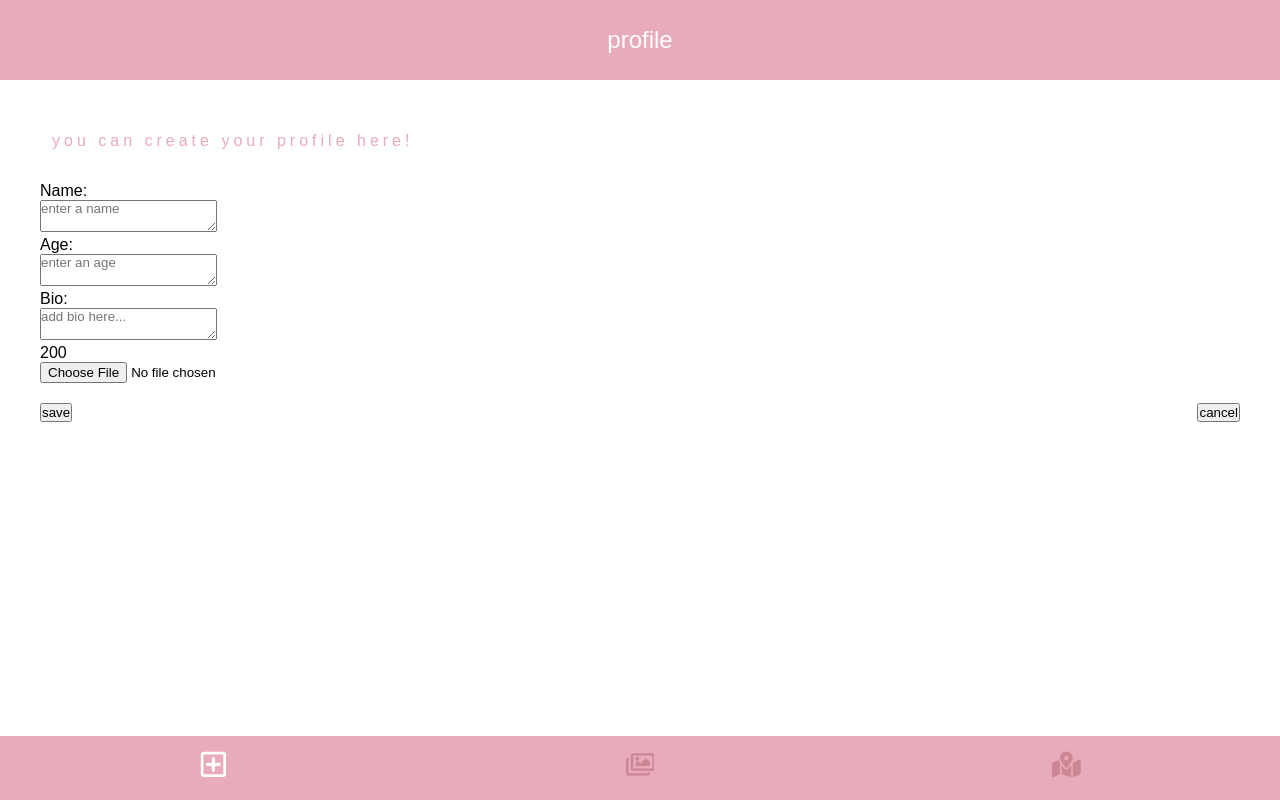
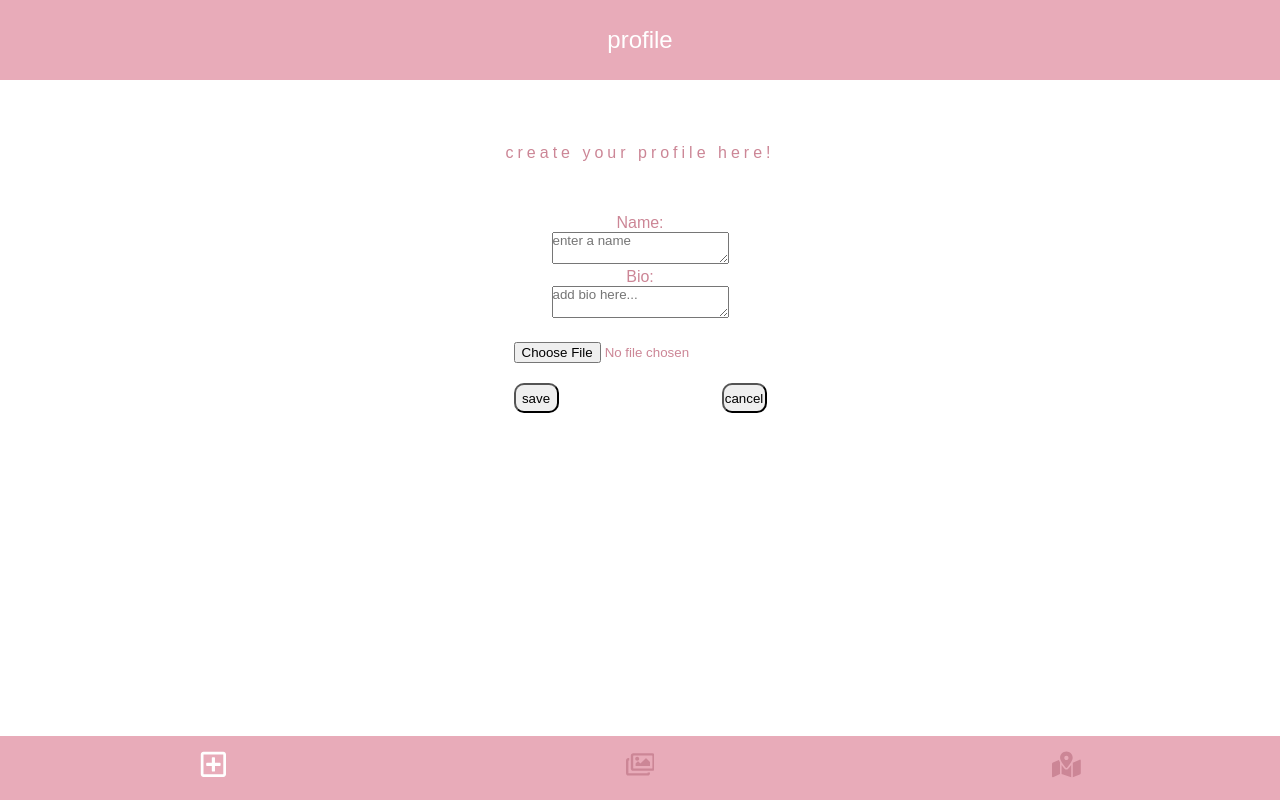
Before and after one commit to farapara/capstone-project, a React (Create React App) app: page /profile in a window 1280 px wide. Built offline with nearby package versions, Linux system fonts and the light colour scheme; a web font is replaced by a local one.

Commit message:
Add PlaceCard component

```diff
--- a/src/App.css
+++ b/src/App.css
@@ -16,6 +16,11 @@
   grid-template-rows: 10vh auto 8vh;
 }
 .Main {
+  display: flex;
+  flex-direction: column;
   overflow-y: scroll;
-  margin: 1.25rem;
+
+  padding: 2em;
+  text-align: center;
+  background-color: white;
 }
--- /dev/null
+++ b/src/components/AddProfileForm.css
@@ -0,0 +1,41 @@
+.Form-Wrapper {
+  display: flex;
+  flex-direction: column;
+  align-items: center;
+  margin: 20px;
+}
+
+.ProfileForm {
+  color: #cc8696;
+  margin: 20px;
+  align-items: center;
+}
+.FormButtons {
+  display: flex;
+  justify-content: space-between;
+  margin-top: 20px;
+}
+
+.Upload {
+  display: flex;
+  flex-direction: column;
+  align-items: center;
+  color: #cc8696;
+  text-align: center;
+  margin-top: 20px;
+}
+
+.Submit {
+  height: 30px;
+  width: 45px;
+  border-radius: 10px;
+  text-align: center;
+  transition: 1s;
+}
+.Cancel {
+  height: 30px;
+  width: 45px;
+  border-radius: 10px;
+  text-align: center;
+  transition: 1s;
+}
--- a/src/components/AddProfileForm.js
+++ b/src/components/AddProfileForm.js
@@ -1,3 +1,5 @@
+import "./AddProfileForm.css";
+
 export default function AddProfileForm() {
   return (
     <div className="Form-Wrapper">
@@ -11,15 +13,6 @@ export default function AddProfileForm() {
           maxLength="10"
           required
         ></textarea>
-        <p>Age:</p>
-        <textarea
-          name="userAge"
-          id="userAge"
-          type="number"
-          min="0"
-          placeholder="enter an age"
-          required
-        ></textarea>
         <p>Bio:</p>
         <textarea
           name="userBio"
@@ -29,7 +22,6 @@ export default function AddProfileForm() {
           maxlenght="200"
           required
         />
-        <div value="">200</div>
 
         <label className="Upload" htmlFor="upload"></label>
         <input name="userPicture" id="userPicture" type="file" required />
--- a/src/pages/Profile.css
+++ b/src/pages/Profile.css
@@ -1,25 +1,7 @@
 .Heading {
-  color: #e8abb9;
+  color: #cc8696;
   margin: 2em;
   font-size: medium;
   align-items: center;
   letter-spacing: 4px;
 }
-.Form-Wrapper {
-  display: flex;
-  flex-direction: column;
-  margin: 20px;
-}
-.FormButtons {
-  display: flex;
-  justify-content: space-between;
-  margin-top: 20px;
-}
-
-.Upload {
-  display: flex;
-  flex-direction: column;
-  align-items: center;
-  color: #cc8696;
-  text-align: center;
-}
--- a/src/pages/Profile.js
+++ b/src/pages/Profile.js
@@ -4,7 +4,7 @@ import AddProfileForm from "../components/AddProfileForm";
 export default function Profile() {
   return (
     <section>
-      <h2 className="Heading">you can create your profile here!</h2>
+      <h2 className="Heading">create your profile here!</h2>
       <AddProfileForm />
     </section>
   );
```
Also changed, not shown: src/components/PlaceCard.js (added).
